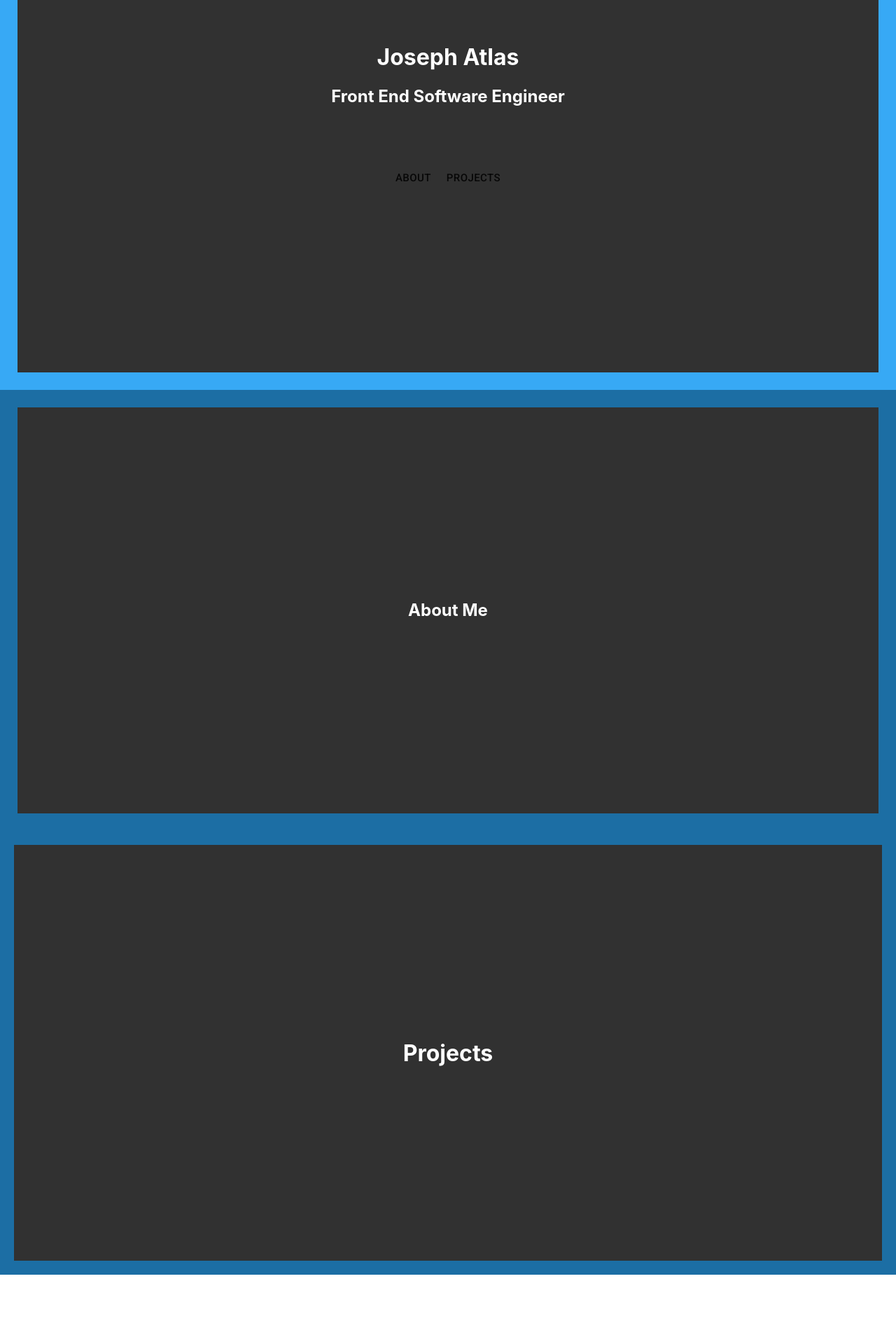
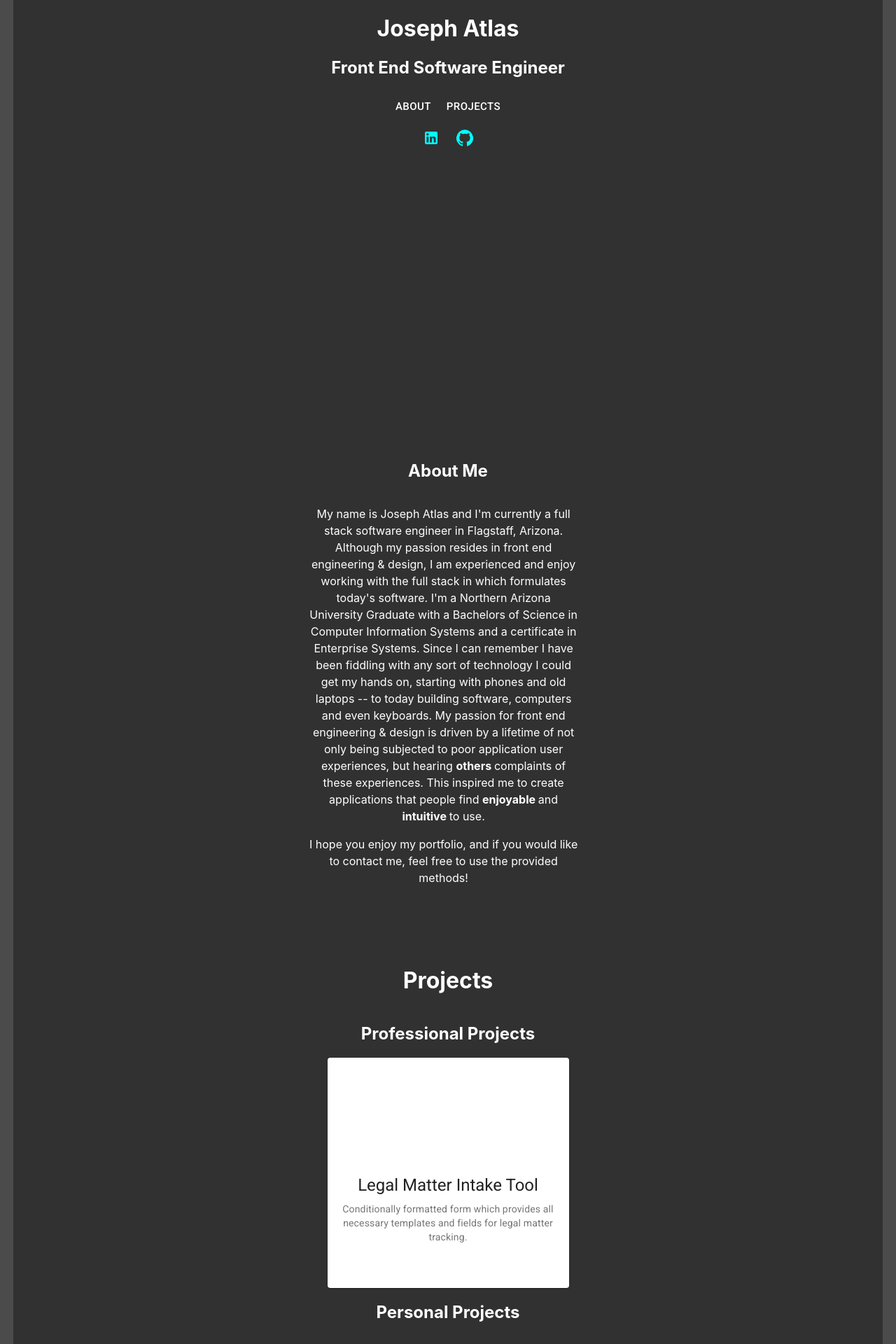
Before and after one commit to jAtlasCode/Portfolio, a React (Create React App) app: page / in a window 1280 px wide. Shown: the part 240-2160 px from the top of the page at 70% size. Before the commit the page ends 2061 px from the top, so only its background shows below. Built offline with nearby package versions, Linux system fonts and the light colour scheme.

Commit message:
flexbox layout + content

```diff
--- a/src/App.css
+++ b/src/App.css
@@ -1,26 +1,90 @@
 .App {
+  display: flex;
   text-align: center;
-  align-content: flex-start;
+  flex-direction: column;
+  justify-content: center;
+  align-items: center;
   background-color: #4b4b4b;
+  overflow: hidden;
+}
+
+html {
+  scroll-behavior: smooth;
+  font-size: 1rem;
 }
 
 
-.App-header {
-  background-color: #282c34;
-  min-height: 100vh;
+
+.Intro {
+  display: flex;
+  height: 100vh;
+  width: 97vw;
+  align-content: center;
+  justify-content: center;
+  text-align: center;
+
+
+  color: white;
+  background-color: rgb(49, 49, 49);
+}
+
+.NavButtons {
+  /* padding-top: 5%; */
+}
+
+
+.IntroContent {
+  margin-top: 30vh;
+}
+
+.About {
   display: flex;
   flex-direction: column;
-  align-items: center;
+  /* padding-top: 20%; */
+  text-align: center;
   justify-content: center;
-  font-size: calc(10px + 2vmin);
+  align-content: center;
+  height: 100vh;
+  width: 97vw;
+  color:white;
+  background-color: rgb(49, 49, 49);
+  /* padding-bottom: 20%; */
+}
+
+.AboutMe {
+  text-align: center;
+  line-height: 1.5em;
+  margin-left: 33vw;
+}
+
+.AboutMe p {
+  width: 30vw;
+}
+
+.Projects {
+  display: flex;
+  flex-direction: column;
+  text-align: center;
+  align-content: center;
+  height: 100vh;
+  width: 97vw;
+  color: white;
+  background-color: rgb(49, 49, 49);
+  /* padding-bottom: 20%; */
+}
+
+.ProfessionalProjects {
+  align-self: center;
+}
+
+.MuiButton-label {
   color: white;
 }
 
-.App-link {
-  color: #61dafb;
+.MuiIconButton-label {
+  color: cyan;
 }
 
-/* css */
-html {
-  scroll-behavior: smooth;
+.MuiButton-root:hover {
+  color:rgb(49, 49, 49);
 }
--- a/src/App.js
+++ b/src/App.js
@@ -1,52 +1,98 @@
 import React, { useRef } from "react";
 import "./App.css";
-import NavBar from "./components/Navbar/Navbar";
-import Intro from "./components/Intro/Intro";
-import About from "./components/About/About";
-import Projects from "./components/Projects/Projects";
-import Grid from "@material-ui/core/Grid";
 import { MemoryRouter as Router } from "react-router";
-import { Link as RouterLink } from "react-router-dom";
-import Button from "@material-ui/core/Button";
+// import { Link as RouterLink } from "react-router-dom";
+import { Button, Grid, IconButton, Icon } from "@material-ui/core";
+import LinkedInIcon from '@material-ui/icons/LinkedIn';
+import GitHubIcon from '@material-ui/icons/GitHub';
+import MatterIntake from './components/ProjectCards/MatterIntake'
+
 // import 'bootstrap/dist/css/bootstrap.min.css';
 
 const scrollToRef = ref => window.scrollTo(0, ref.current.offsetTop);
 
 function App() {
   const aboutRef = useRef(null);
-  const projectsRef = useRef(null)
+  const projectsRef = useRef(null);
 
   const toAbout = () => {
     scrollToRef(aboutRef);
   };
 
   const toProjects = () => {
-  scrollToRef(projectsRef)
-}
-
+    scrollToRef(projectsRef);
+  };
 
   return (
     <>
       <Router>
-        <Grid className="App">
+        <div className="App">
           <div className="Intro" ref={aboutRef}>
-            <h1>Joseph Atlas</h1>
-            <h2>Front End Software Engineer</h2>
+            <div className="IntroContent">
+              <h1>Joseph Atlas</h1>
+              <h2>Front End Software Engineer</h2>
 
-            <Grid className="NavButtons">
-              <Button size="large" onClick={toAbout}>
-                About
-              </Button>
-              <Button size="large" onClick={toProjects}>Projects</Button>
+              <div className="NavButtons">
+                <Button size="large" onClick={toAbout}>
+                  About
+                </Button>
+                <Button size="large" onClick={toProjects}>
+                  Projects
+                </Button>
+                <div className="SocialButtons">
+                <IconButton href="https://www.linkedin.com/in/joseph-atlas/">
+                  <LinkedInIcon />
+                </IconButton>
+                <IconButton href="https://github.com/jAtlasCode" >
+                  <GitHubIcon />
+                </IconButton>
+                </div>
+              </div>
+            </div>
+          </div>
+
+          <div className="About" ref={aboutRef}>
+            <h2>About Me</h2>
+            <div className="AboutMe">
+            <p>
+              My name is Joseph Atlas and I'm currently a full stack software
+              engineer in Flagstaff, Arizona. Although my passion resides in front
+              end engineering & design, I am experienced and enjoy working with the full stack
+              in which formulates today's software. I'm a Northern Arizona University
+              Graduate with a Bachelors of Science in Computer Information
+              Systems and a certificate in Enterprise Systems. Since I can remember
+              I have been fiddling with any sort of technology I could get my hands on,
+              starting with phones and old laptops -- to today building software, computers
+              and even keyboards. My passion for front end engineering & design is driven by a lifetime
+              of not only being subjected to poor application user experiences, but hearing <strong>others </strong>
+              complaints of these experiences. This inspired me to create applications that people find <strong>enjoyable </strong>
+              and <strong>intuitive </strong> to use.
+            </p>
+
+            <p>
+              I hope you enjoy my portfolio, and if you would like to contact me, feel free to use the provided methods!
+            </p>
+            </div>
+          </div>
+
+          <div className="Projects" ref={projectsRef}>
+          <div className="ProjectsHeader">
+          <h1>Projects</h1>
+          </div>
+          <div className="ProfessionalProjects">
+            <h2>Professional Projects</h2>
+            <Grid container>
+            <MatterIntake />
             </Grid>
           </div>
-          <div className="About" ref={aboutRef}>
-            <h2>About Me</h2>
+          <div className="PersonalProjects">
+            <h2>Personal Projects</h2>
+            <Grid container>
+            </Grid>
           </div>
-          <div className="Projects" ref={projectsRef}>
-            <h1>Projects</h1>
+
           </div>
-        </Grid>
+        </div>
       </Router>
     </>
   );
--- a/src/components/About/About.css
+++ /dev/null
@@ -1,9 +0,0 @@
-.About {
-  padding-top: 20%;
-  text-align: center;
-
-  color:white;
-  background-color: rgb(49, 49, 49);
-  padding-bottom: 20%;
-  border: 25px solid #1C6EA4;
-}
--- a/src/components/Intro/Intro.css
+++ /dev/null
@@ -1,13 +0,0 @@
-.Intro {
-  padding-top: 20%;
-  text-align: center;
-  padding-bottom: 20%;
-
-  color: white;
-  border: 25px solid rgb(55, 169, 245);
-  background-color: rgb(49, 49, 49);
-}
-
-.NavButtons {
-  padding-top: 5%;
-}
--- /dev/null
+++ b/src/components/ProjectCards/MatterIntake.js
@@ -0,0 +1,52 @@
+import React from 'react';
+import { makeStyles } from '@material-ui/core/styles';
+import Card from '@material-ui/core/Card';
+import CardActionArea from '@material-ui/core/CardActionArea';
+import CardActions from '@material-ui/core/CardActions';
+import CardContent from '@material-ui/core/CardContent';
+import CardMedia from '@material-ui/core/CardMedia';
+import Button from '@material-ui/core/Button';
+import Typography from '@material-ui/core/Typography';
+import Photo from '../../Images/MIT.jpg'
+
+const useStyles = makeStyles({
+  root: {
+    maxWidth: 345,
+  },
+  media: {
+    height: 150,
+  },
+});
+
+export default function MatterIntake() {
+  const classes = useStyles();
+
+  return (
+    <Card className={classes.root}>
+      <CardActionArea>
+        <CardMedia
+          className={classes.media}
+          Src={Photo}
+          title="Contemplative Reptile"
+        />
+        <CardContent>
+          <Typography gutterBottom variant="h5" component="h2">
+            Legal Matter Intake Tool
+          </Typography>
+          <Typography variant="body2" color="textSecondary" component="p">
+            Conditionally formatted form which provides all necessary templates and fields
+            for legal matter tracking.
+          </Typography>
+        </CardContent>
+      </CardActionArea>
+      <CardActions>
+        <Button size="small" color="primary">
+          Share
+        </Button>
+        <Button size="small" color="primary">
+          Learn More
+        </Button>
+      </CardActions>
+    </Card>
+  );
+}
--- a/src/components/Projects/Projects.css
+++ /dev/null
@@ -1,9 +0,0 @@
-.Projects {
-  padding-top: 20%;
-  text-align: center;
-
-  color: white;
-  background-color: rgb(49, 49, 49);
-  padding-bottom: 20%;
-  border: 20px solid #1C6EA4;
-}
```
Also changed, not shown: src/Images/MIT.jpg (added).
